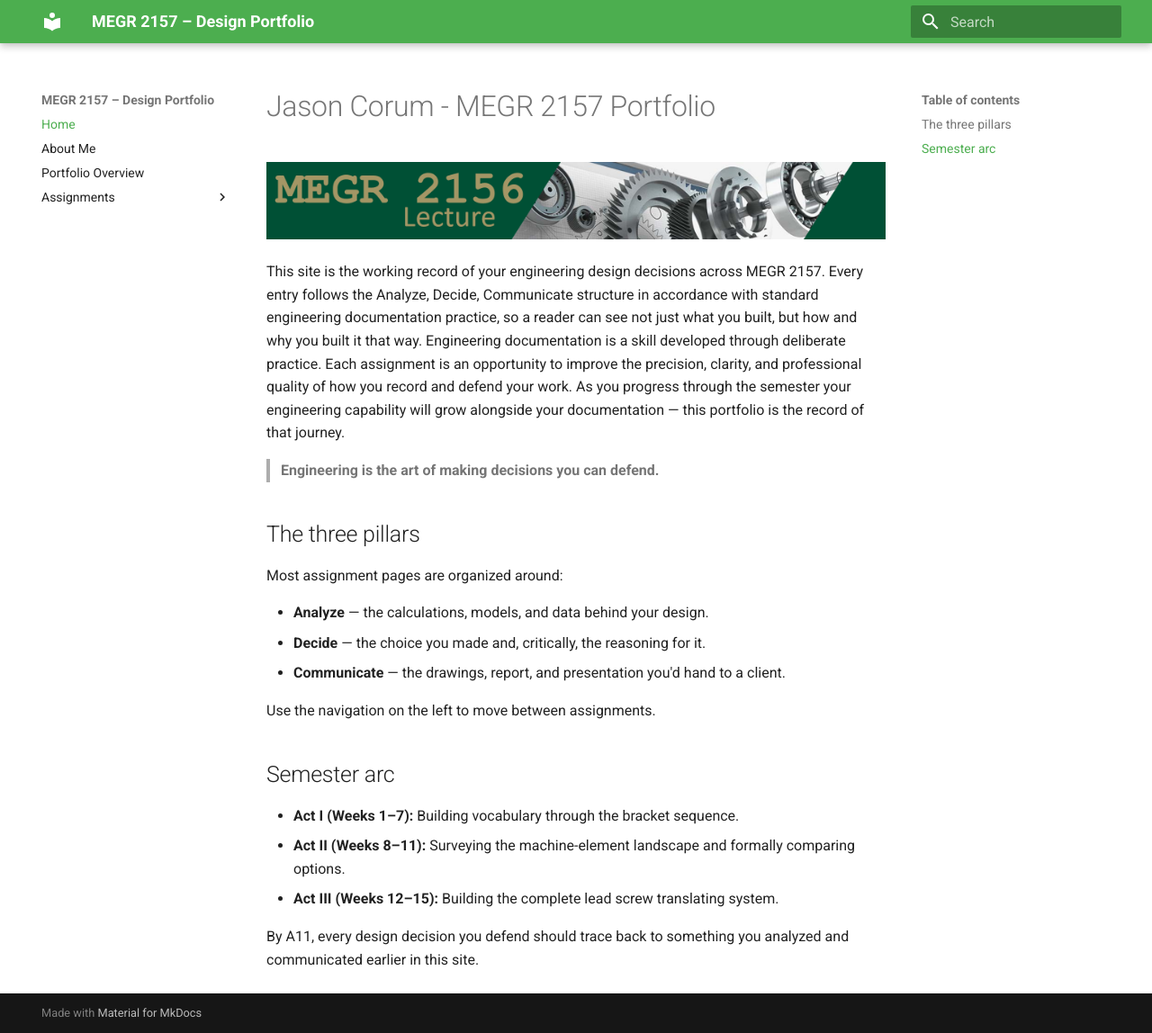
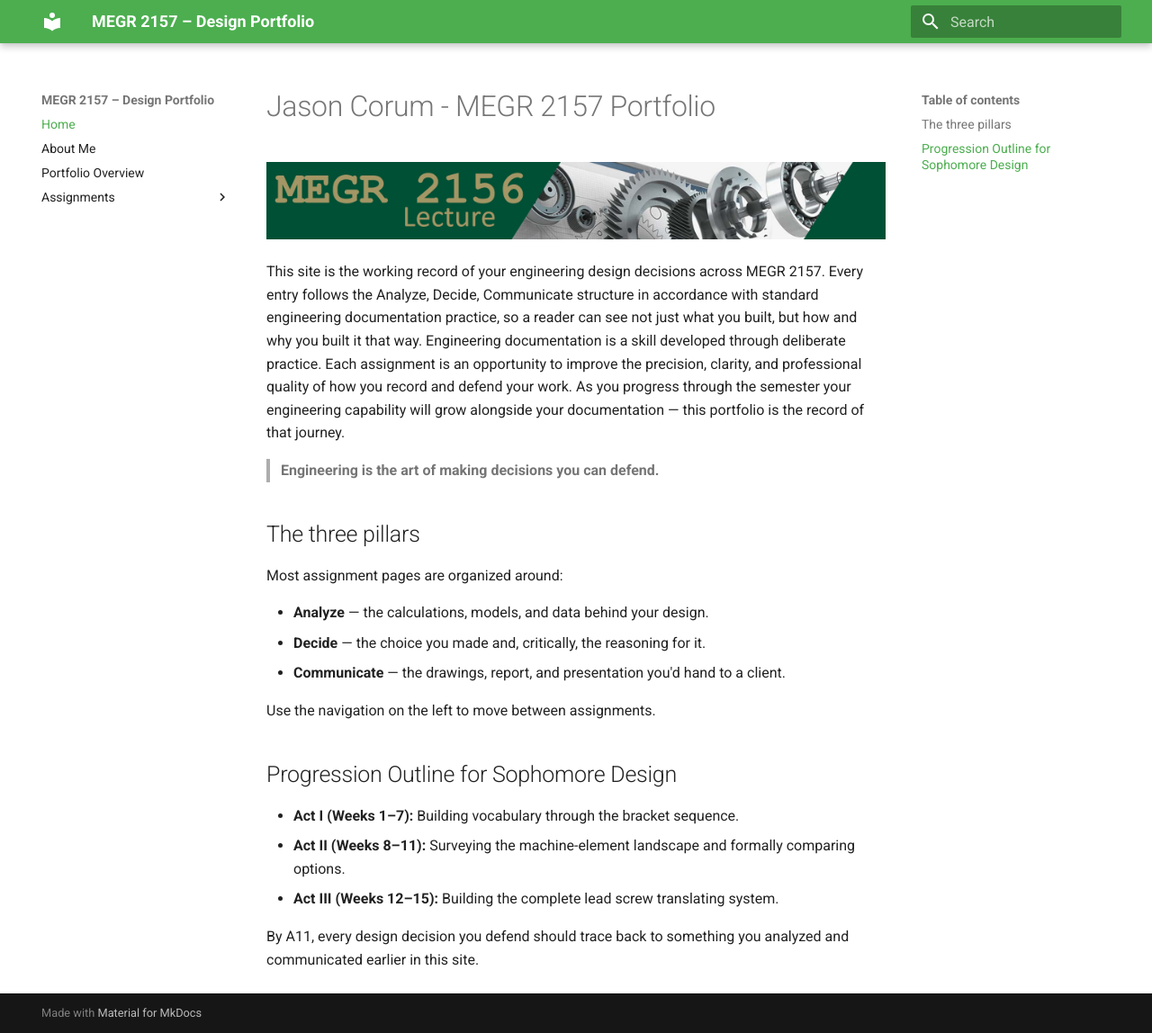
Before and after one commit to JCCorum/megr2157-portfolio, an MkDocs documentation site: the page built from docs/index.md, in a window 1280 px wide and 1148 px high. Shown: the whole window at 90% size. Built offline with MkDocs 1.6.1 and Material for MkDocs 9.7.7, drawn with Linux system fonts in a browser that asks for light colours.

Commit message:
Update semester arc section to progression outline

```diff
--- a/docs/index.md
+++ b/docs/index.md
@@ -16,7 +16,7 @@ Most assignment pages are organized around:
 
 Use the navigation on the left to move between assignments.
 
-## Semester arc
+## Progression Outline for Sophomore Design
 
 - **Act I (Weeks 1–7):** Building vocabulary through the bracket sequence.
 - **Act II (Weeks 8–11):** Surveying the machine-element landscape and formally comparing options.
```
